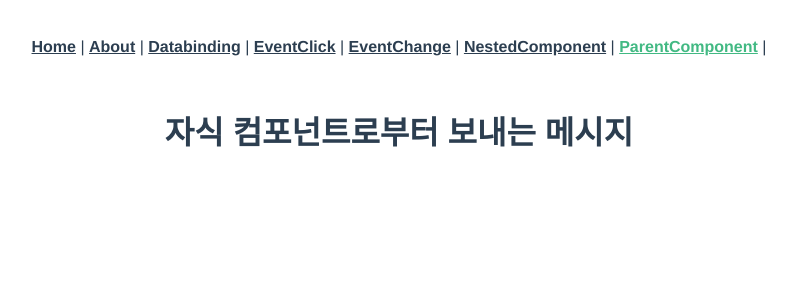
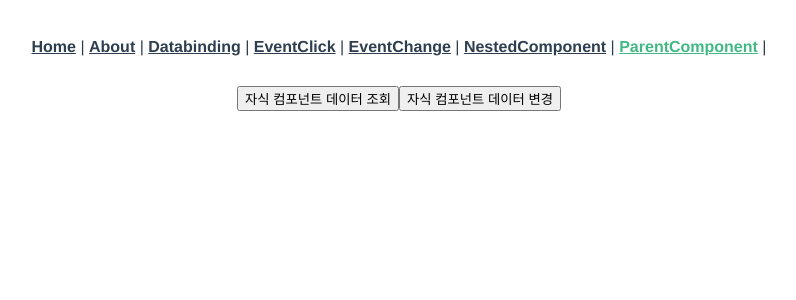
Before and after one commit to ohdowon064/a-week-before-entering-the-vuejs-project, a Vue app: page /parent in a window 1280 px wide. Shown: the top 300 px of the page, without its empty margins (241-1037 px from the left). Built offline with nearby package versions, Linux system fonts and the light colour scheme.

Commit message:
부모에서 자식의 데이터옵션 값을 computed로 동기화하기 -> $emit 사용안해도됨

```diff
--- a/src/components/ChildComponent.vue
+++ b/src/components/ChildComponent.vue
@@ -1,5 +1,5 @@
 <template>
-<h1>{{msg}}</h1>
+<button type="button" @click="childFunc" ref="btn">자식 컴포넌트 데이터 변경</button>
 </template>
 
 <script>
@@ -7,11 +7,13 @@ export default {
   name: "ChildComponent",
   data() {
     return {
-      msg: "자식 컴포넌트로부터 보내는 메시지"
+      msg: "메시지"
     }
   },
-  mounted() {
-    this.$emit('send-message', this.msg)
+  methods: {
+    childFunc() {
+      this.msg = "변경된 메시지";
+    }
   }
 }
 </script>
--- a/src/components/ParentComponent.vue
+++ b/src/components/ParentComponent.vue
@@ -1,5 +1,6 @@
 <template>
-<ChildComponent @send-message="sendMessage" ref="childComponent"/>
+<button type="button" @click="checkChild">자식 컴포넌트 데이터 조회</button>
+  <child-component ref="child_component"></child-component>
 </template>
 
 <script>
@@ -7,9 +8,14 @@ import ChildComponent from "@/components/ChildComponent";
 export default {
   name: "ParentComponent",
   components: {ChildComponent},
+  computed: {
+    msg() {
+      return this.$refs.child_component.msg;
+    }
+  },
   methods: {
-    sendMessage(data) {
-      console.log(data);
+    checkChild() {
+      alert(this.msg);
     }
   }
 }
```
